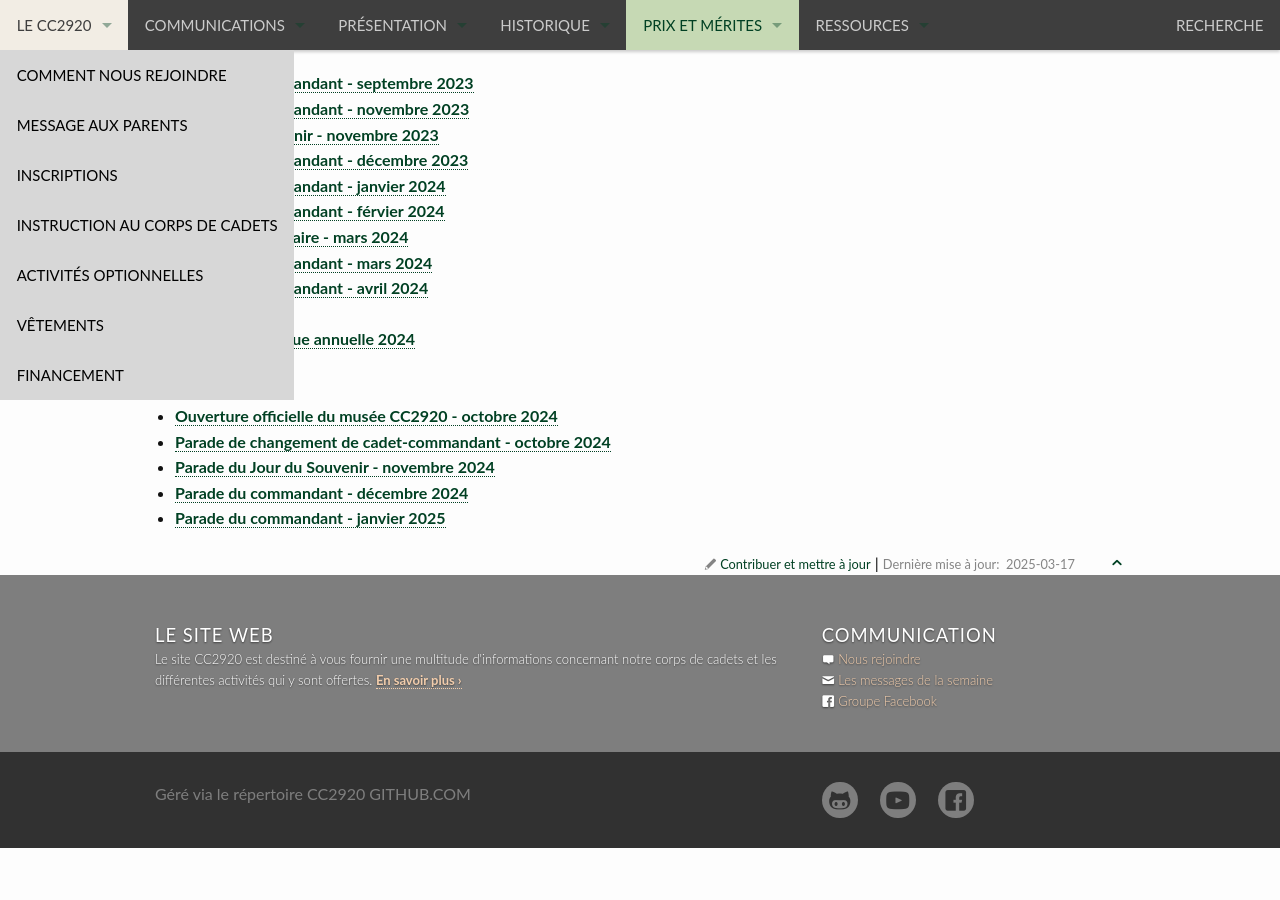
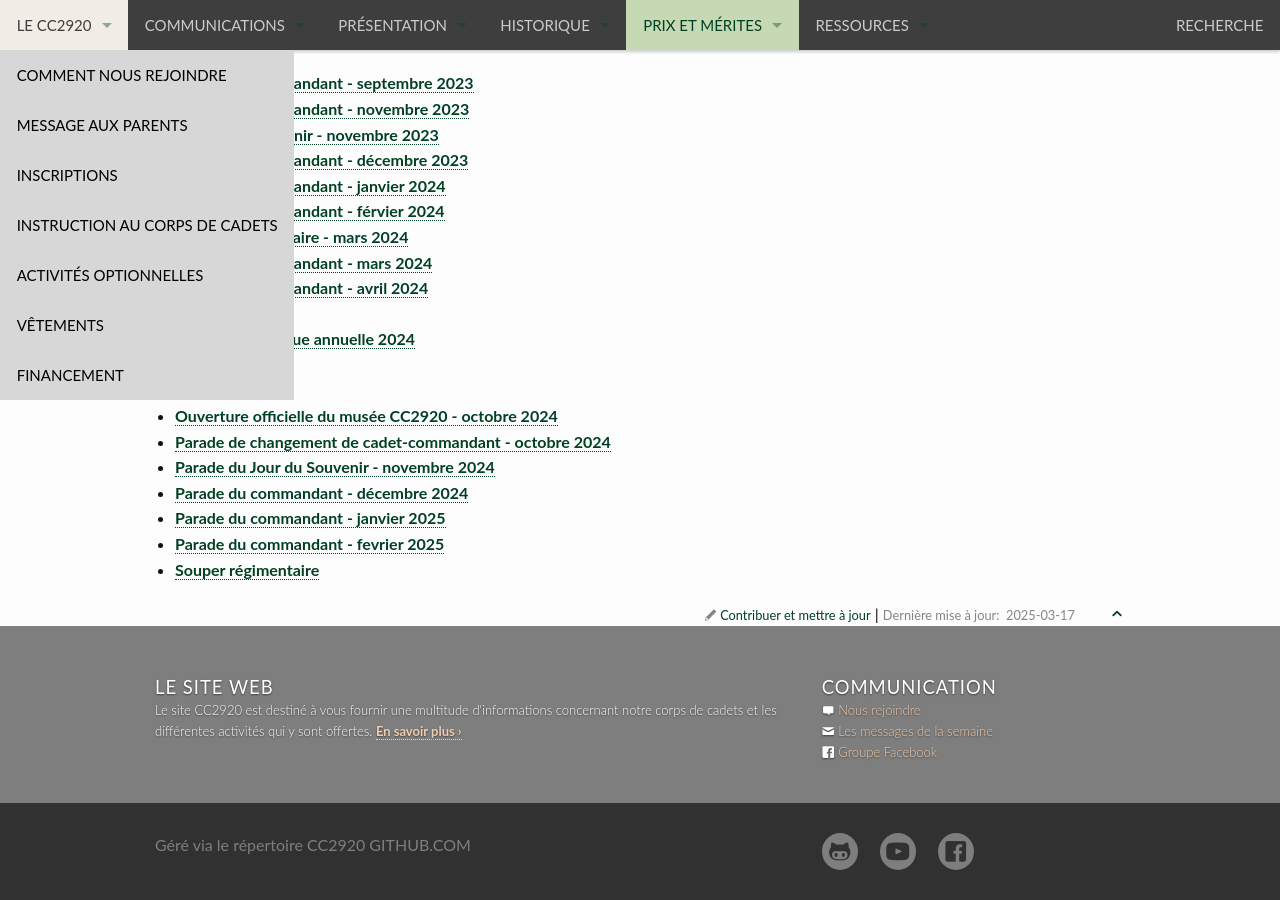
Before and after one commit to CC2920/web, a Jekyll site: the page built from _prix/photos.md, in a window 1280 px wide and 900 px high, scrolled down 4826 px. Built offline with Jekyll 4.4.1, drawn with Linux system fonts in a browser that asks for light colours; before the commit the page ends 5674 px from its top, so only the background shows below that.

Commit message:
Parade fev et mess diner

```diff
--- a/_prix/photos.md
+++ b/_prix/photos.md
@@ -187,3 +187,5 @@ title: "Galerie de photos"
 * [Parade du Jour du Souvenir - novembre 2024](https://photos.app.goo.gl/YudUy5S9i3g9tjQVA)
 * [Parade du commandant - décembre 2024](https://photos.app.goo.gl/5k34vgHamqCryDnm6)
 * [Parade du commandant - janvier 2025](https://photos.app.goo.gl/1uzARADqDo5NNRFH8)
+* [Parade du commandant - fevrier 2025](https://photos.app.goo.gl/MUmDS8znKApTmBvu7)
+* [Souper régimentaire](https://photos.app.goo.gl/1yyxwbjxHSrCSNRx8)
```
